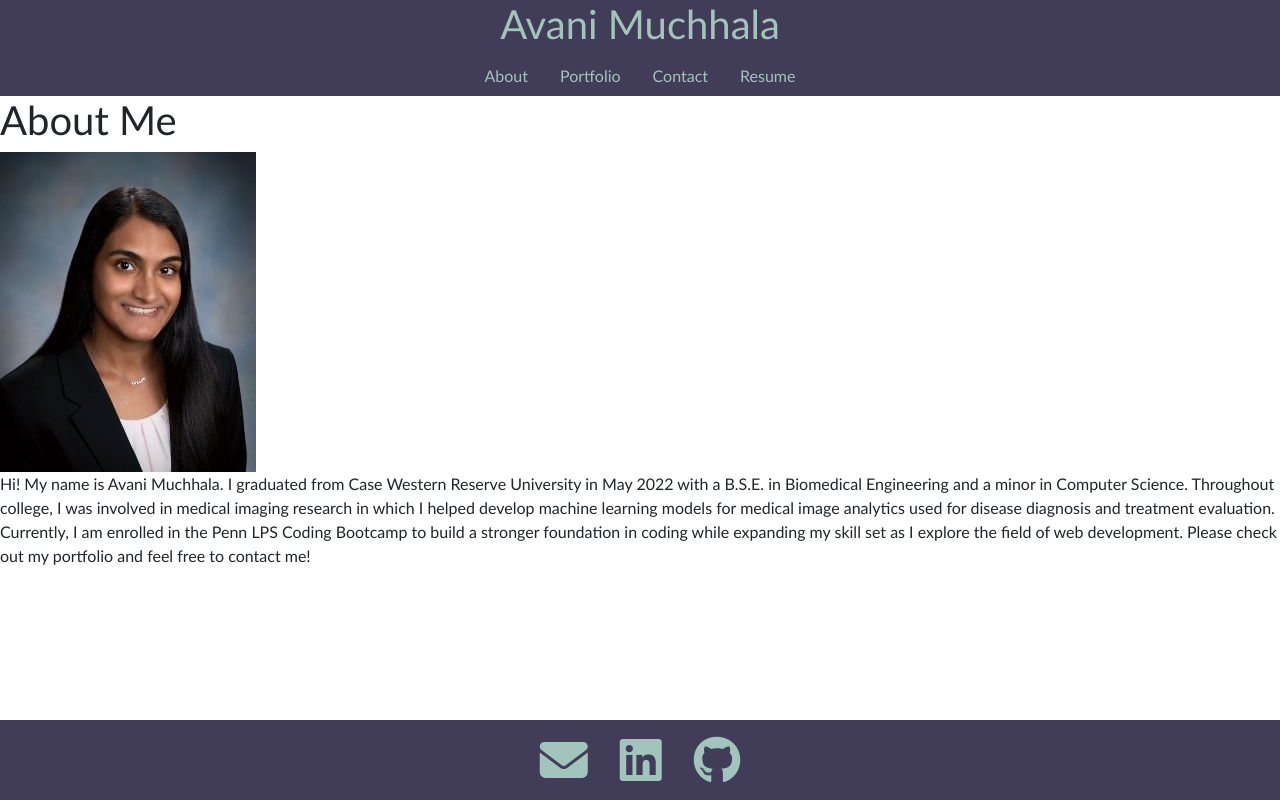
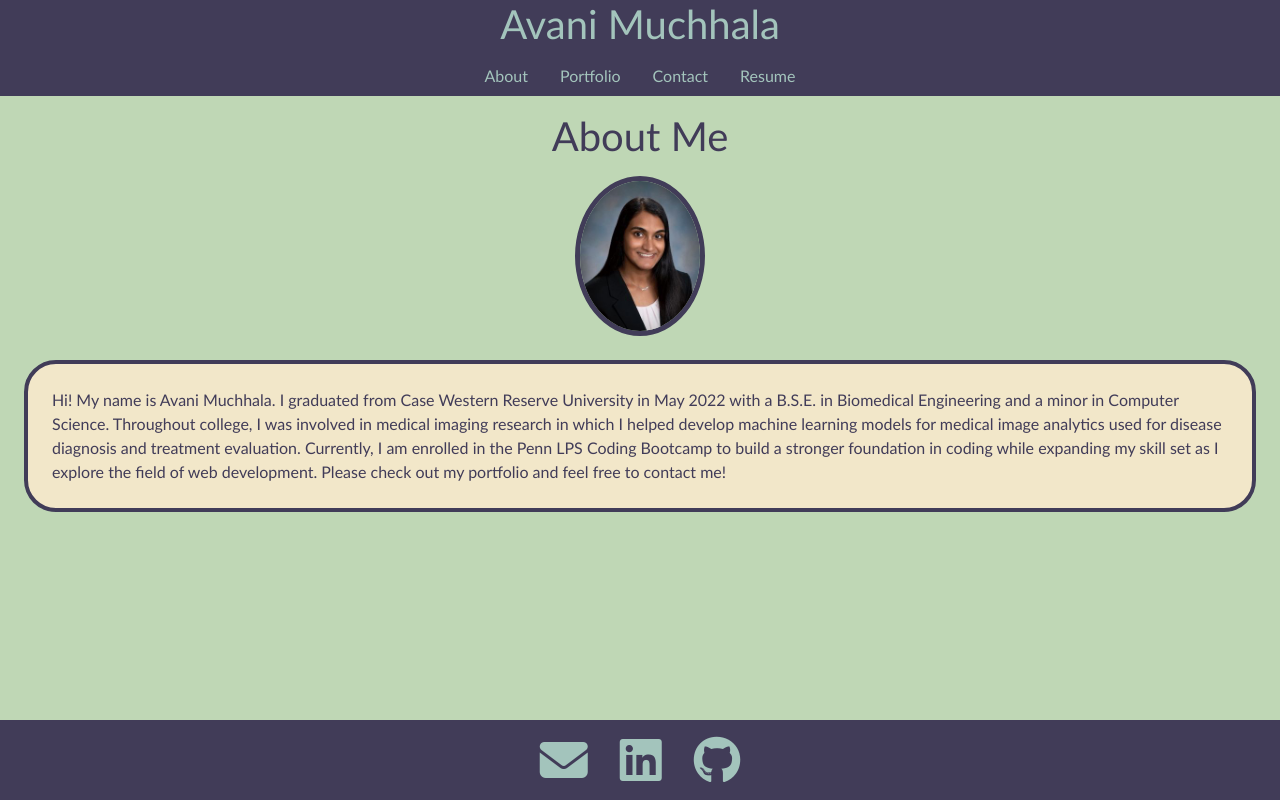
Before and after one commit to AvaniMuchhala/my-react-portfolio, a React (Create React App) app: page / in a window 1280 px wide. Built offline with nearby package versions, Linux system fonts and the light colour scheme.

Commit message:
added light styles to body and about me img and para

```diff
--- a/src/components/pages/About.js
+++ b/src/components/pages/About.js
@@ -1,12 +1,38 @@
 import React from 'react';
 import profilePic from '../../assets/profile-pic.jpg';
+import '../../styles/About.css';
+
+const styles = {
+  headerStyle: {
+    textAlign: 'center',
+    margin: '1rem'
+  },
+  imageStyle: {
+    borderRadius: '50%',
+    border: 'solid 5px',
+    overflow: 'hidden',
+    height: '10rem',
+    textAlign: 'center',
+    // width: '10rem'
+    display: 'block',
+    margin: 'auto'
+  },
+  paraStyle: {
+    backgroundColor: '#F2E7C9',
+    margin: '1.5rem',
+    padding: '1.5rem',
+    borderRadius: '2rem',
+    border: '4px solid'
+  }
+};
 
 export default function About() {
   return (
     <div>
-      <h1>About Me</h1>
-      <img alt="profile" src={profilePic}></img>
-      <p>
+      <h1 style={styles.headerStyle}>About Me</h1>
+      <section>
+        <img alt="profile" src={profilePic} style={styles.imageStyle}></img>
+        <p style={styles.paraStyle}>
           Hi! My name is Avani Muchhala. I graduated from Case Western Reserve University in May 2022 with
           a B.S.E. in Biomedical Engineering and a minor in Computer Science. Throughout college, I was involved
           in medical imaging research in which I helped develop machine learning models for medical image
@@ -14,6 +40,7 @@ export default function About() {
           Coding Bootcamp to build a stronger foundation in coding while expanding my skill set as I explore the
           field of web development. Please check out my portfolio and feel free to contact me!
         </p>
+      </section>
     </div>
   );
 }
--- /dev/null
+++ b/src/styles/About.css
@@ -0,0 +1,10 @@
+/* section {
+    display: flex;
+    flex-direction: column;
+}
+
+@media screen and (min-width: 1080px) {
+    section {
+        flex-direction: row !important;
+    }
+} */
--- a/src/styles/App.css
+++ b/src/styles/App.css
@@ -13,9 +13,10 @@ html {
 }
 
 body {
+    color: #413C58 !important;
+    background-color: #BFD7B5 !important;
     position: relative;
     min-height: 100vh;
     width: 100%;
-    background-color: #413C58;
-    color: #BFD7B5;
+
 }
```
Lines whose indentation alone changed are shown as unchanged.
